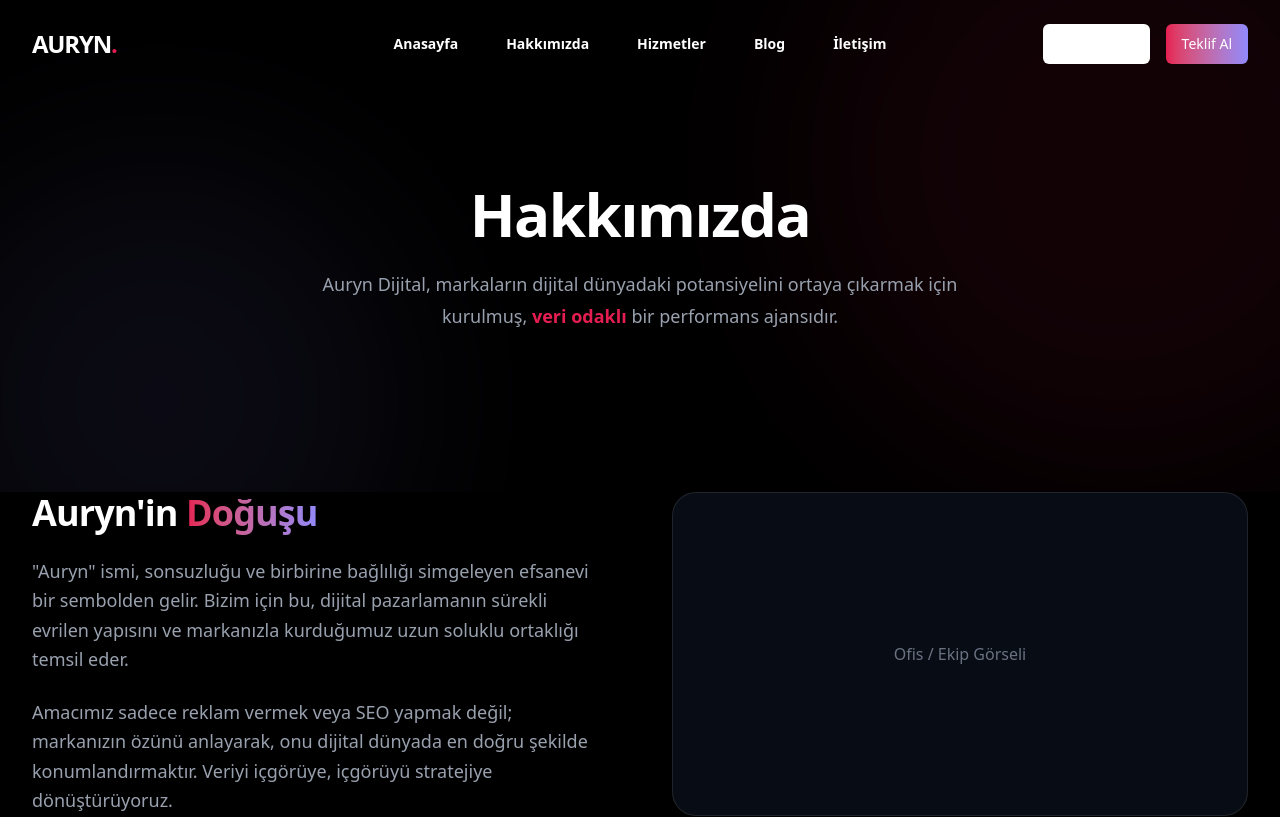
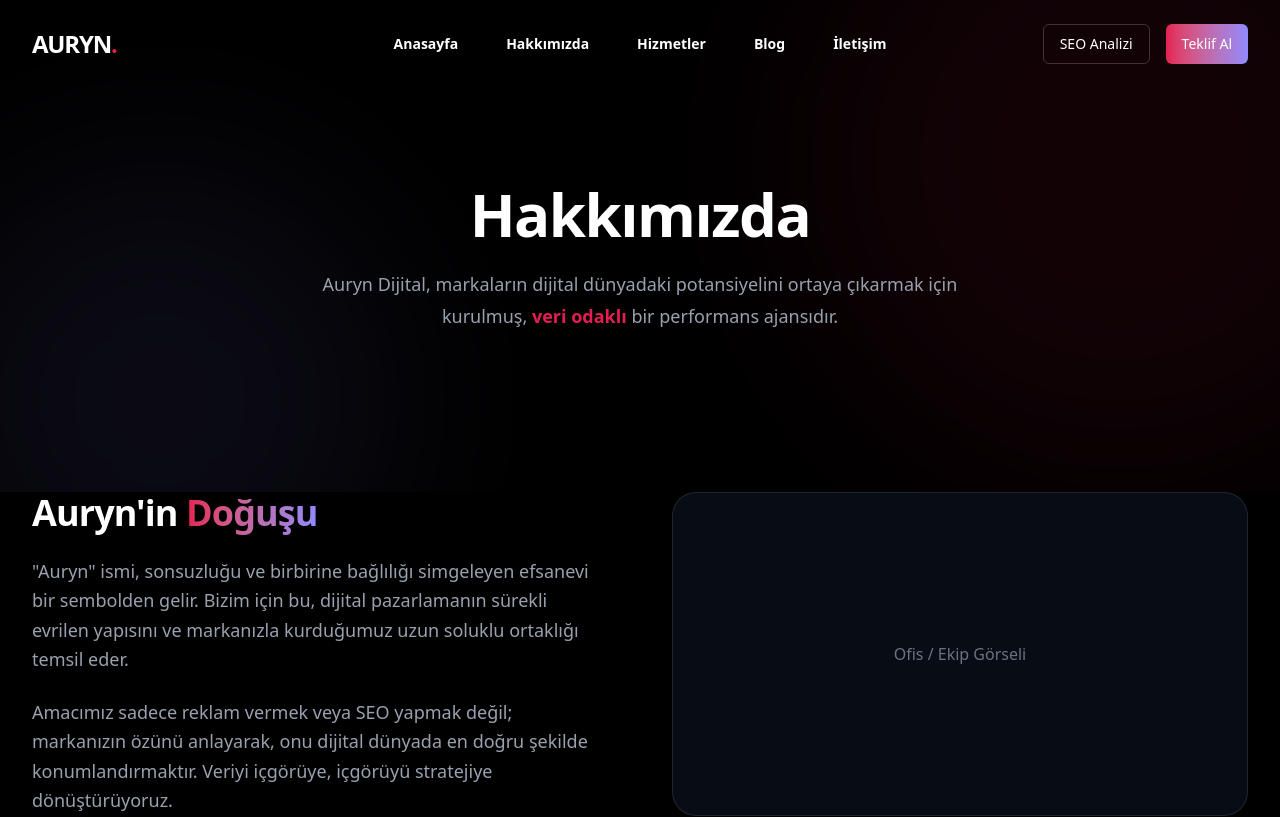
Before and after one commit to seher-gif/aurynwebsite, a Next.js app: page /hakkimizda in a window 1280 px wide. Shown: the top 817 px of the page. Built offline with nearby package versions, Linux system fonts and the light colour scheme.

Commit message:
Fix: Add bg-transparent to outline buttons

```diff
--- a/src/app/page.tsx
+++ b/src/app/page.tsx
@@ -78,7 +78,7 @@ export default async function Home() {
                   <Button size="lg" className="bg-gradient-to-r from-auryn-magenta to-auryn-purple hover:opacity-90 text-white border-0 h-12 px-8 text-base rounded-xl transition-transform hover:scale-105" asChild>
                     <Link href={heroData?.ctaPrimaryUrl || "/iletisim"}>{heroData?.ctaPrimaryLabel || "Hemen Başlayın"}</Link>
                   </Button>
-                  <Button size="lg" variant="outline" className="border-white/20 text-white hover:bg-white/10 h-12 px-8 text-base rounded-xl" asChild>
+                  <Button size="lg" variant="outline" className="bg-transparent border-white/20 text-white hover:bg-white/10 h-12 px-8 text-base rounded-xl" asChild>
                     <Link href={heroData?.ctaSecondaryUrl || "/hizmetler"}>
                       {heroData?.ctaSecondaryLabel || "Hizmetlerimiz"} <ArrowRight className="ml-2 h-4 w-4" />
                     </Link>
--- a/src/components/layout/header.tsx
+++ b/src/components/layout/header.tsx
@@ -59,7 +59,7 @@ export function Header() {
                 </div>
                 <div className="hidden lg:flex lg:flex-1 lg:justify-end gap-x-4">
                     <Button variant="outline" className={cn(
-                        "border-white/20 hover:bg-white/10 transition-colors",
+                        "bg-transparent border-white/20 hover:bg-white/10 transition-colors",
                         scrolled ? "text-white hover:text-white" : "text-white hover:text-white"
                     )} asChild>
                         <Link href="/seo-analysis">SEO Analizi</Link>
@@ -101,7 +101,7 @@ export function Header() {
                                 ))}
                             </div>
                             <div className="py-6 flex flex-col gap-y-4">
-                                <Button variant="outline" className="w-full border-white/20 text-white hover:bg-white/10" asChild>
+                                <Button variant="outline" className="w-full bg-transparent border-white/20 text-white hover:bg-white/10" asChild>
                                     <Link href="/seo-analysis">SEO Analizi</Link>
                                 </Button>
                                 <Button className="w-full bg-gradient-to-r from-auryn-magenta to-auryn-purple text-white border-0" asChild>
```
